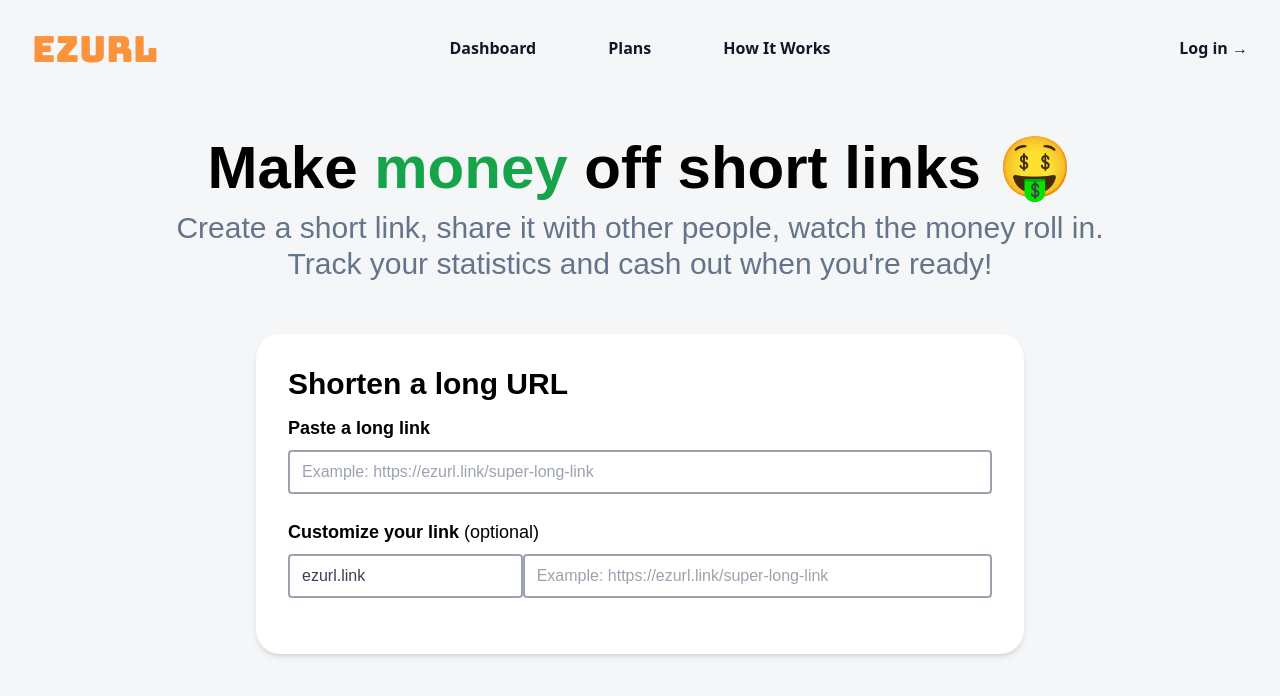
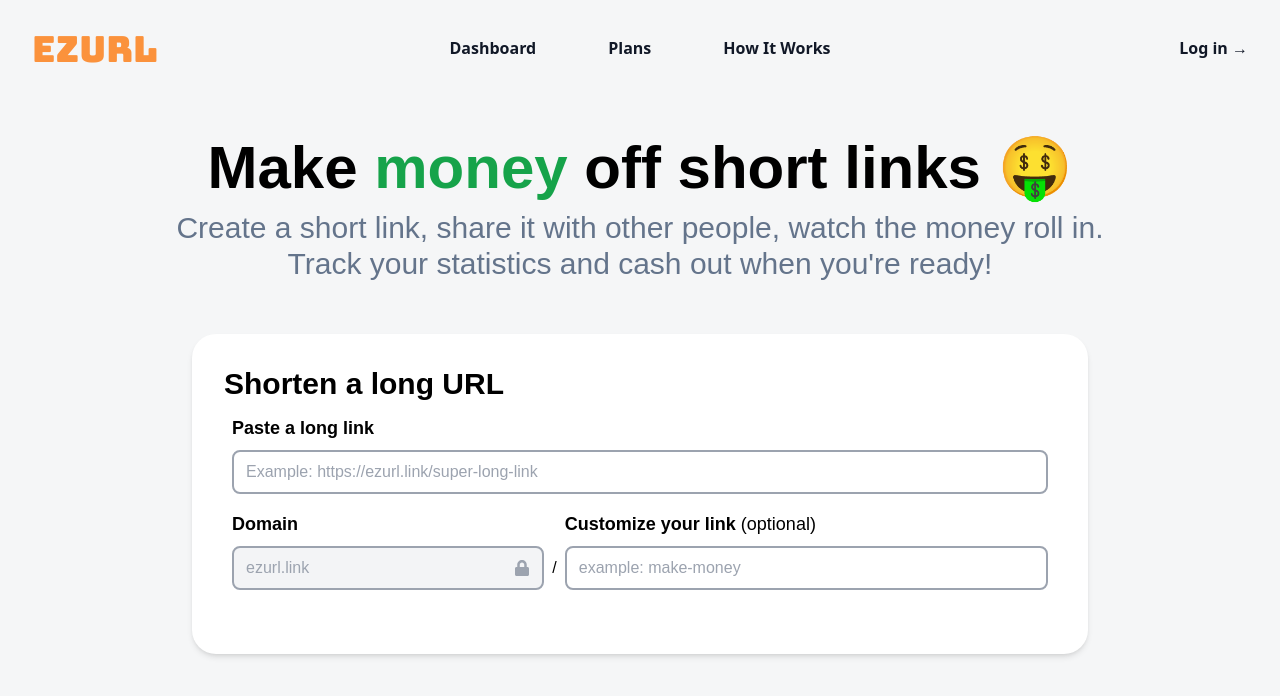
Before and after one commit to JustMangler/url-shortener, a Next.js app: page / in a window 1280 px wide. Shown: the top 696 px of the page. Built offline with nearby package versions, Linux system fonts and the light colour scheme; a web font is replaced by a local one.

Commit message:
finishing form

```diff
--- a/components/form.tsx
+++ b/components/form.tsx
@@ -1,38 +1,57 @@
+import { FaLock } from "react-icons/fa";
+
 export default function Form() {
   return (
     <div>
-      <div className="flex max-w-3xl  bg-white shadow-md rounded-3xl mx-auto">
+      <div className="flex max-w-4xl bg-white shadow-md rounded-3xl mx-auto">
         <form className="w-full p-8">
-          <div className="flex flex-col md:items-left mb-6">
+          <div className="flex flex-col md:items-left mb-6 ">
             <h1 className="text-left font-bold text-3xl pb-3">
               Shorten a long URL
             </h1>
+            <div className="grid grid-cols-1 md:grid-cols-5">
+              <div className="col-span-1 md:col-span-5 ml-2 mb-2 mr-2">
                 <label className="block text-lg font-bold text-left pb-2">
                   Paste a long link
                 </label>
                 <input
-              className="appearance-none border-2 border-gray-400 rounded w-full py-2 px-3 text-gray-700 focus:outline-none focus:bg-white focus:border-purple-500"
+                  className="appearance-none border-2 border-gray-400 rounded-lg w-full py-2 px-3 text-gray-700 focus:outline-none focus:bg-white focus:border-sky-600"
                   id="inline-full-name"
                   type="text"
                   placeholder="Example: https://ezurl.link/super-long-link"
                 />
-            <label className="block text-lg font-bold text-left pt-6 pb-2">
+              </div>
+              <div className="col-span-1 md:col-span-2 pt-2 ml-2 mb-2">
+                <label className="block text-lg font-bold text-left  pb-2">
+                  Domain
+                </label>
+
+                <div className="flex flex-row ">
+                  <div
+                    className="flex flex-row text-left items-center justify-between appearance-none border-2 border-gray-400 w-full rounded-lg py-2 px-3 text-gray-400 focus:outline-none bg-gray-100 focus:border-sky-600"
+                    id="inline-full-name"
+                  >
+                    ezurl.link
+                    <FaLock />
+                  </div>
+                  <div className="flex items-center pl-2">
+                    <label>/</label>
+                  </div>
+                </div>
+              </div>
+              <div className="col-span-1 md:col-span-3 ml-2 pt-2 mb-2 mr-2">
+                <label className="block text-lg font-bold text-left pb-2">
                   Customize your link{" "}
                   <span className="font-normal">{"(optional)"}</span>
                 </label>
-            <div className="flex ">
-              <div
-                className="text-left appearance-none border-2 border-gray-400 rounded w-1/3 py-2 px-3 text-gray-700 focus:outline-none focus:bg-white focus:border-purple-500"
-                id="inline-full-name"
-              >
-                ezurl.link
-              </div>
+
                 <input
-                className="appearance-none border-2 border-gray-400 rounded w-2/3 py-2 px-3 text-gray-700 focus:outline-none focus:bg-white focus:border-purple-500"
+                  className="appearance-none border-2 border-gray-400 rounded-lg w-full py-2 px-3 text-gray-700 focus:outline-none focus:bg-white focus:border-purple-500"
                   id="inline-full-name"
                   type="text"
-                placeholder="Example: https://ezurl.link/super-long-link"
+                  placeholder="example: make-money"
                 />
+              </div>
             </div>
           </div>
 
--- a/package.json
+++ b/package.json
@@ -13,7 +13,8 @@
     "@fontsource/metropolis": "^5.0.7",
     "next": "14.0.3",
     "react": "^18",
-    "react-dom": "^18"
+    "react-dom": "^18",
+    "react-icons": "^4.12.0"
   },
   "devDependencies": {
     "@types/node": "^20",
```
Also changed, not shown: 1 other file (tests, documents, lock files or other folders). Lines whose indentation alone changed are shown as unchanged.
